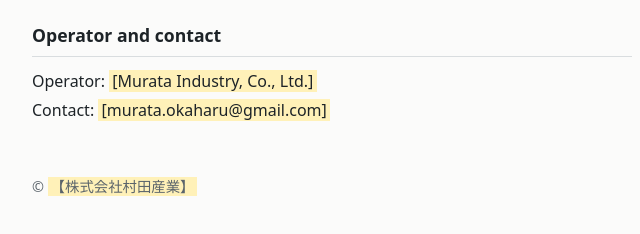
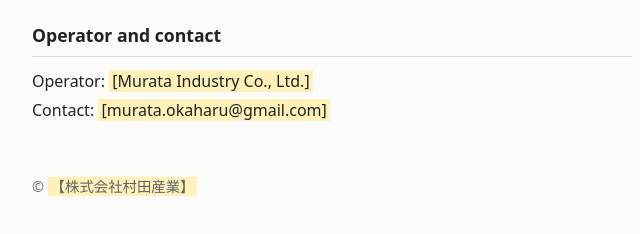
Before and after one commit to Murata-Okaharu/murata-okaharu.github.io, a plain HTML site: page index.html in a window 1280 px wide. Shown: the part 2111-2345 px from the top of the page, 308-948 px from the left. Drawn offline with Linux system fonts and the light colour scheme.

Commit message:
Update index.html

```diff
--- a/index.html
+++ b/index.html
@@ -105,7 +105,7 @@
     <p>For the information we handle and how we use it, see the <a href="privacy.html#en">Privacy Policy</a>.</p>
 
     <h2>Operator and contact</h2>
-    <p>Operator: <mark>[Murata Industry, Co., Ltd.]</mark><br>
+    <p>Operator: <mark>[Murata Industry Co., Ltd.]</mark><br>
     Contact: <mark>[murata.okaharu@gmail.com]</mark></p>
   </section>
 
```
